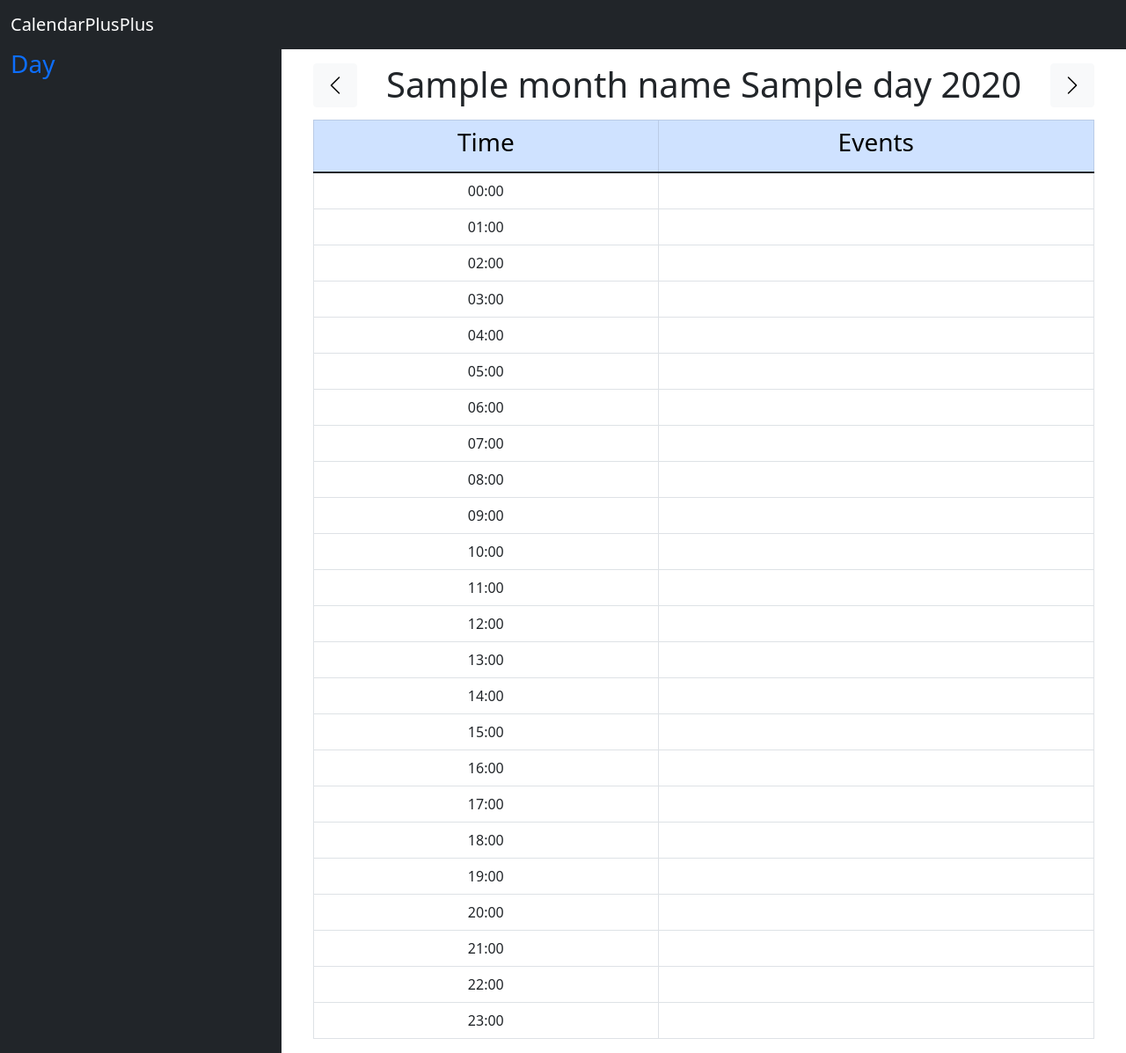
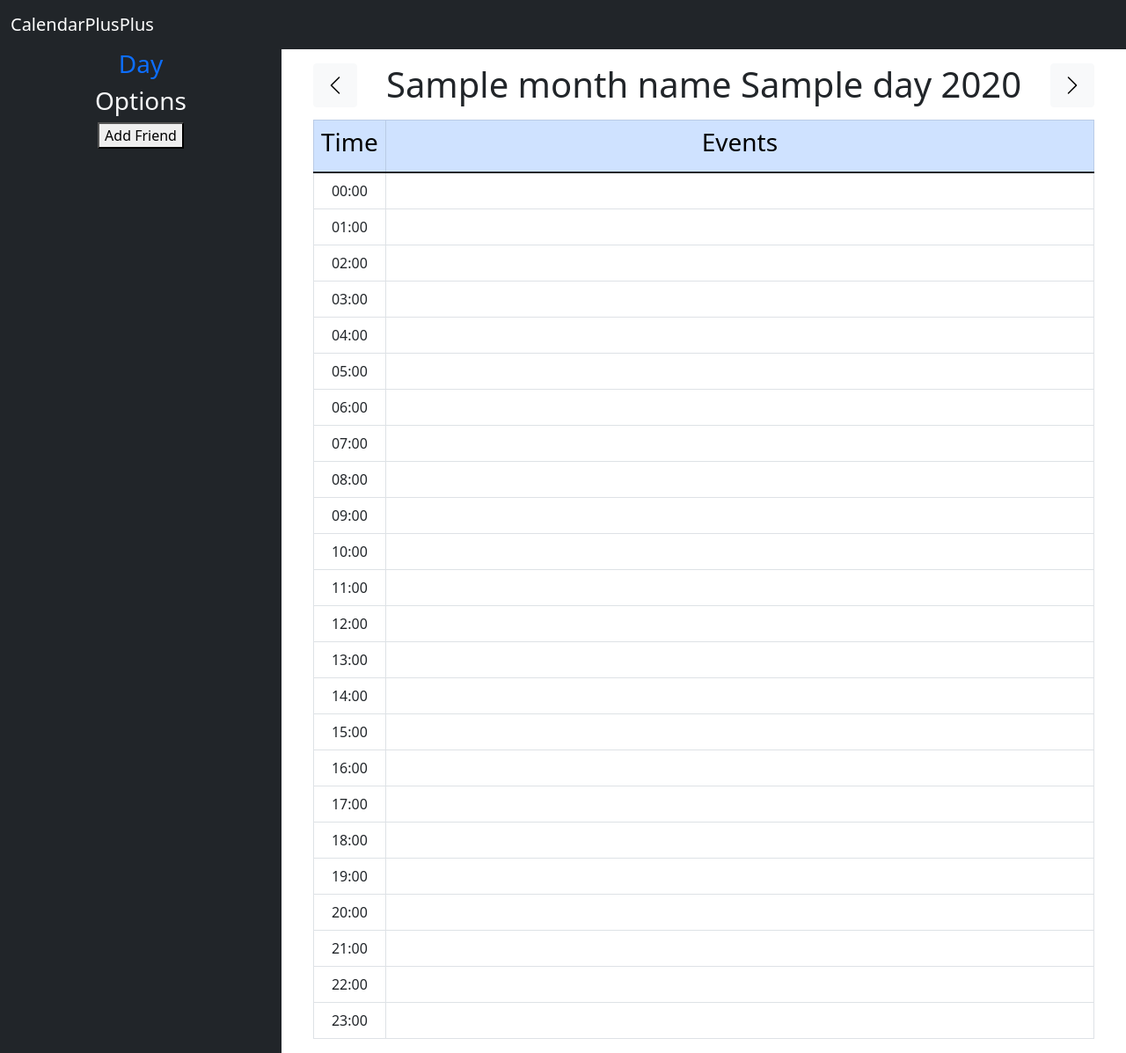
Before and after one commit to npaolini-8/CalendarPlusPlus_public, a Flask app: template flaskr/templates/calendar/day.html in a window 1280 px wide. Shown: the whole page at 88% size. Run offline with Flask 2, Linux system fonts and the light colour scheme; the template is opened without the code that fills it: most values are stand-ins (such as "Sample title", 1, 10 or a date in 2020); some libraries are stand-ins or nearby versions.

Commit message:
Moved highlight.js script to base_cal, added new 'add friend' button to base_cal, added super calls in sidecontent block of all views to incorporate new button. Button has its own HTML file, and works as a POST form. Still needs friend username input, popup for that input, and then connection to the add friend function in db_funcs once the wrapper is ready

```diff
--- /dev/null
+++ b/flaskr/static/javascript/calendar/friendButton.js
@@ -0,0 +1,3 @@
+document.querySelector(".friend-button").addEventListener("click", event => {
+    event.currentTarget.classList.toggle("bg-info")
+        })
--- a/flaskr/templates/base_cal.html
+++ b/flaskr/templates/base_cal.html
@@ -14,6 +14,10 @@
                             <h3>Base Calendar</h3>
                         {% endblock %}
                         {% block side_content %}
+                            <h3 class="text-center text-light">
+                                Options
+                            </h3>
+                            {% include 'calendar/friend-button.html' %}
                         {% endblock side_content %}
                     </div>
                 </div>
@@ -42,4 +46,6 @@
 {% block scripts %}
     {{ super() }}
     <script src="{{ url_for('static', filename = 'javascript/calendar/cells.js')}}"></script>
+    <script src = "{{ url_for('static', filename = 'javascript/calendar/friendButton.js')}}"></script>
+    <script src="{{ url_for('static', filename = 'javascript/navbar/highlight.js')}}"></script>
 {% endblock scripts %}
--- a/flaskr/templates/calendar/day.html
+++ b/flaskr/templates/calendar/day.html
@@ -8,12 +8,12 @@
     </title>
 {%endblock head %}
 {% block view %}
-    <h3 class="justify-content-center">
+    <h3 class="text-center">
         Day
     </h3>
 {% endblock %}
 {% block side_content %}
-
+    {{super()}}
 {%  endblock side_content %}
 {% block calendar %}
 <div class="container-fluid my-2">
@@ -35,9 +35,9 @@
                     {% for hour in range(24) %}
                         <tr class = cells-row id = {{hour}}>
                             {% if hour < 10%}
-                                <td style = "padding: 0.5em;" id = {{hour}}TimeCol> 0{{hour}}:00</td>
+                                <td style = "width: 0.25em;" id = {{hour}}TimeCol> 0{{hour}}:00</td>
                             {% else %}
-                                <td style = "padding: 0.5em;" id = {{hour}}TimeCol> {{hour}}:00</td>
+                                <td style = "width: 0.25em;" id = {{hour}}TimeCol> {{hour}}:00</td>
                             {% endif %}
                             <td class = "cells"  id = {{hour}}EventsCol>
                                 {% for event in events %}
@@ -59,6 +59,5 @@
 {% endblock calendar %}
 {% block scripts %}
 {{ super() }}
-<script src="{{ url_for('static', filename = 'javascript/navbar/highlight.js')}}"></script>
 <script>makeActive("day")</script>
 {% endblock scripts %}
--- /dev/null
+++ b/flaskr/templates/calendar/friend-button.html
@@ -0,0 +1,5 @@
+<div class = "friend-button text-center">
+    <form method = "POST">
+        <button type = 'submit' name="friend" value = 'friend'>Add Friend</button>
+    </form>
+ </div>
--- a/flaskr/templates/calendar/month.html
+++ b/flaskr/templates/calendar/month.html
@@ -37,12 +37,9 @@
             </tbody>
         </table>
     </div>
-    <h3 class="text-center text-light">
-        Options
-    </h3>
 {% endblock %}
 {% block side_content %}
-
+    {{super()}}
 {%  endblock side_content %}
 {% block calendar %}
     <div class="container-md my-2">
@@ -80,6 +77,5 @@
 {% endblock calendar %}
 {% block scripts %}
     {{ super() }}
-    <script src="{{ url_for('static', filename = 'javascript/navbar/highlight.js')}}"></script>
     <script>makeActive("month")</script>
 {% endblock scripts %}
--- a/flaskr/templates/calendar/week.html
+++ b/flaskr/templates/calendar/week.html
@@ -14,7 +14,7 @@
     </h3>
 {% endblock view %}
 {% block side_content %}
-
+    {{super()}}
 {% endblock side_content %}
 {% block calendar %}
     <div class="container-fluid my-2">
@@ -66,6 +66,5 @@
 {% endblock calendar %}
 {% block scripts %}
     {{ super() }}
-    <script src="{{ url_for('static', filename = 'javascript/navbar/highlight.js')}}"></script>
     <script>makeActive("week")</script>
 {% endblock scripts %}
--- a/flaskr/views/calendar_code.py
+++ b/flaskr/views/calendar_code.py
@@ -47,7 +47,10 @@ def week():
 @authenticate.login_required
 def day():
     if request.method == 'POST':
-        if request.form.get('move') == 'prev':
+        print(request.form)
+        if request.form.get('friend') == 'friend':
+            print('test')
+        elif request.form.get('move') == 'prev':
             move('prev')
         else:
             move('next')
```
